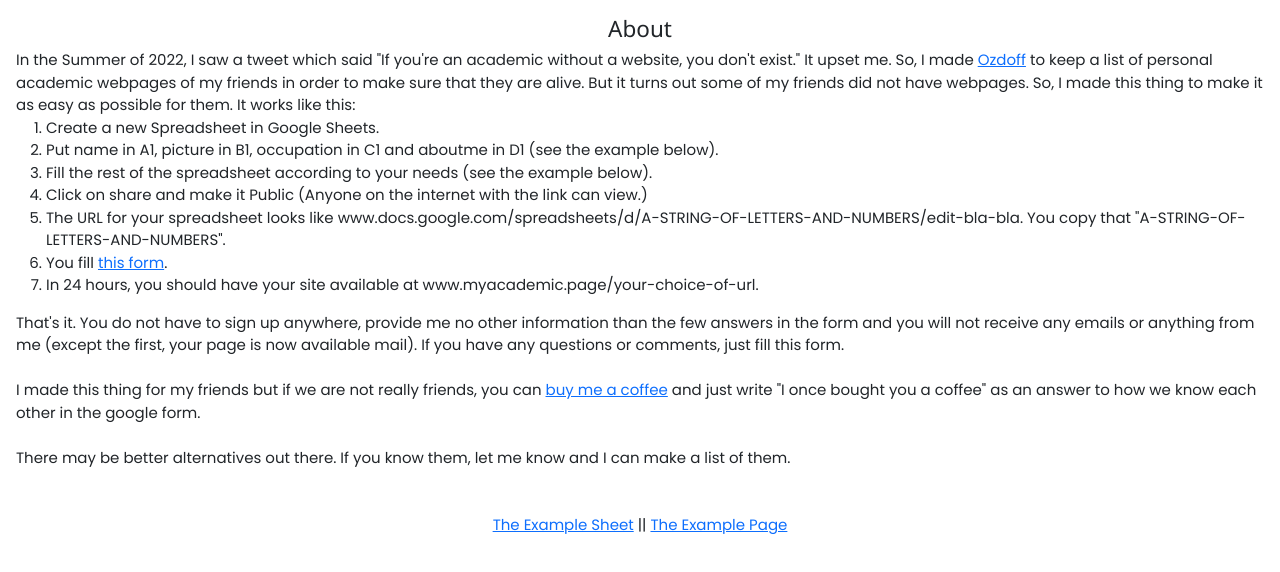
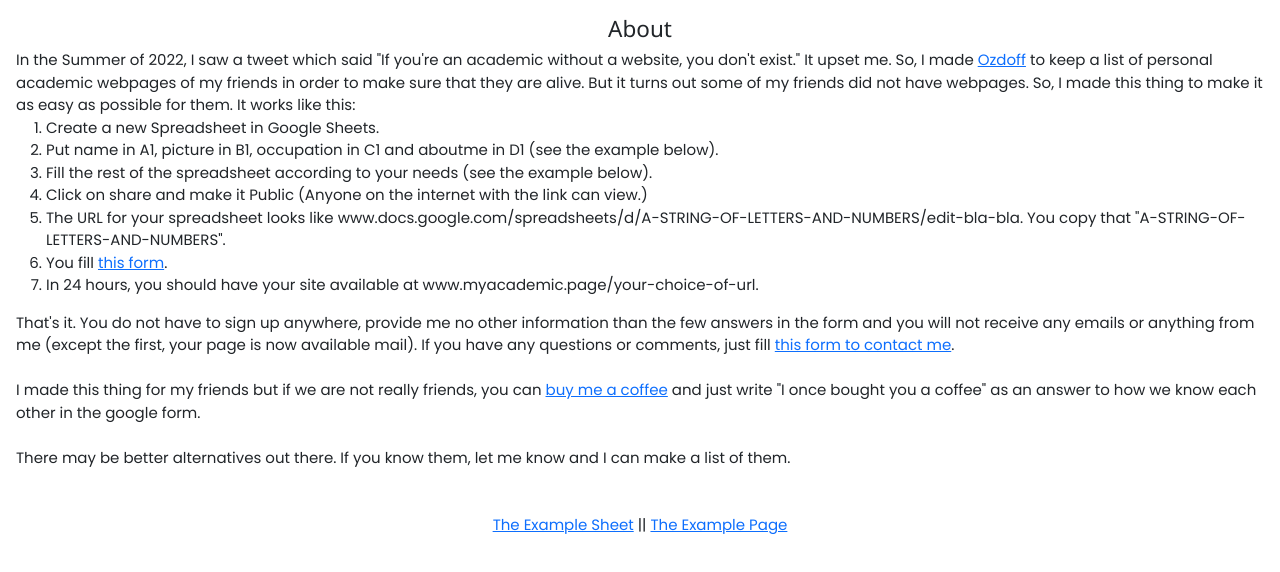
Before and after one commit to myacademicpage/myacademicpage.github.io, a plain HTML site: page index.html in a window 1280 px wide. Shown: the part 102-674 px from the top of the page. Drawn offline with nearby package versions, Linux system fonts and the light colour scheme.

Commit message:
Update index.html - added contact form

```diff
--- a/index.html
+++ b/index.html
@@ -40,7 +40,7 @@ h1 {letter-spacing: 2px}
     <li>You fill <a href="https://docs.google.com/forms/d/e/1FAIpQLScFPYdf6ivimnrU_4TSdygjzD4k_sBZb9soxXH8s_89WZugNA/viewform">this form</a>.
     <li>In 24 hours, you should have your site available at www.myacademic.page/your-choice-of-url.
   </ol>
-  That's it. You do not have to sign up anywhere, provide me no other information than the few answers in the form and you will not receive any emails or anything from me (except the first, your page is now available mail). If you have any questions or comments, just fill this form.
+  That's it. You do not have to sign up anywhere, provide me no other information than the few answers in the form and you will not receive any emails or anything from me (except the first, your page is now available mail). If you have any questions or comments, just fill <a href="https://docs.google.com/forms/d/e/1FAIpQLSekvu5yzhp6AO9DL-S_NCB8IUC2jMrCzVXO4pFbwAkMBiALwA/viewform">this form to contact me</a>.
 
 <br><br>
 
```
